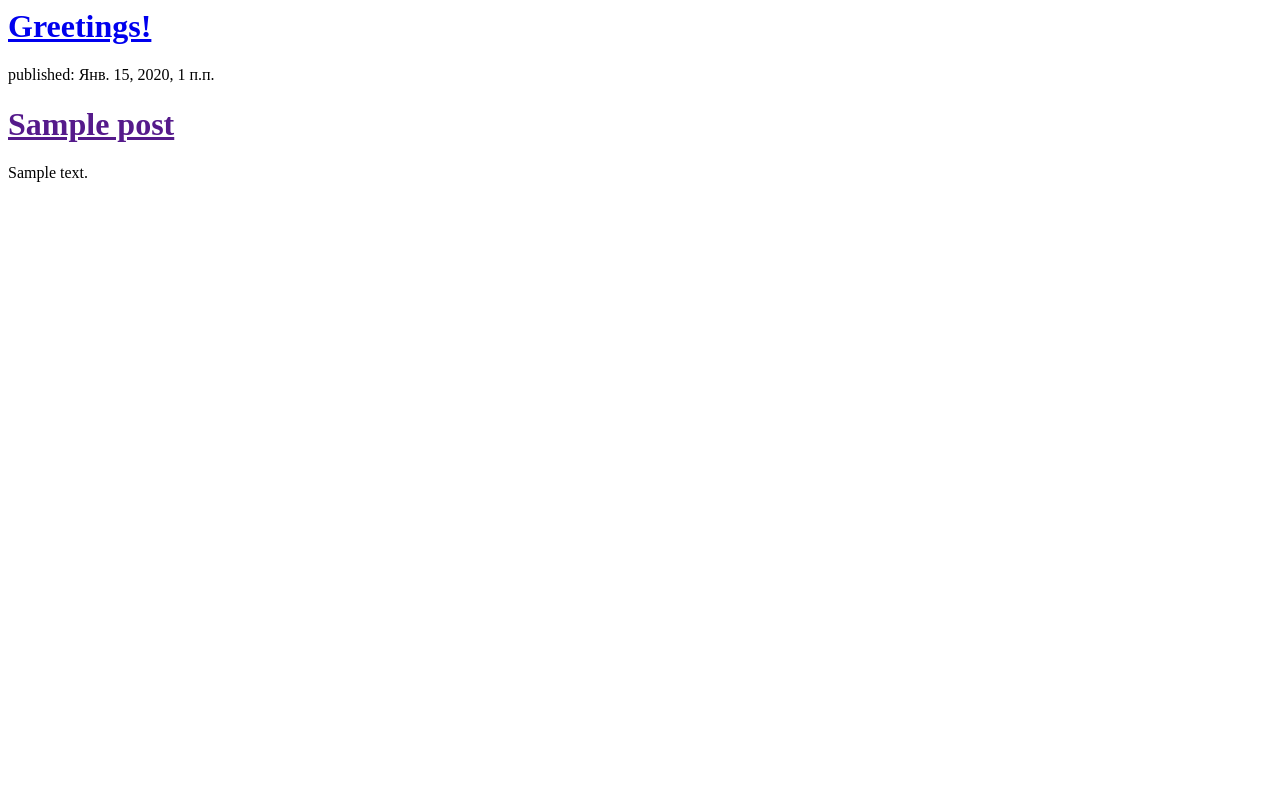
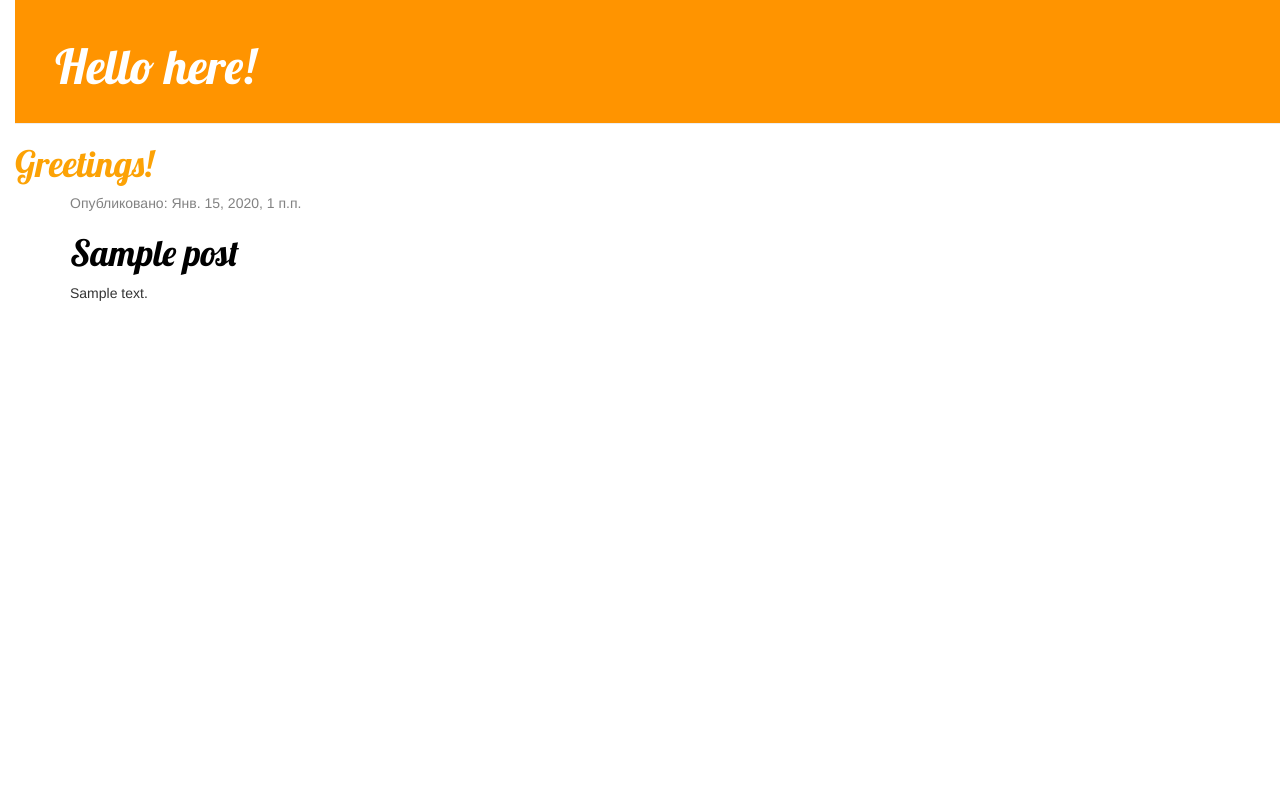
Before and after one commit to Useftro/my-first-blog, a Django app: template blog/templates/blog/post_list.html in a window 1280 px wide. Run offline with Django 3.2, Linux system fonts and the light colour scheme; the template is opened without the code that fills it: values that come from a table or form of the project are taken from there, others are empty; tables that the repository leaves empty hold one stand-in row (values such as "Sample post"); some libraries are stand-ins or nearby versions.

Commit message:
Modified website

```diff
--- /dev/null
+++ b/blog/static/css/blog.css
@@ -0,0 +1,55 @@
+h1 a {
+    color: #FCA205;
+    font-family: 'Lobster';
+}
+
+body {
+    padding-left: 15px;
+}
+
+.page-header {
+    background-color: #ff9400;
+    margin-top: 0;
+    padding: 20px 20px 20px 40px;
+}
+
+.page-header h1, .page-header h1 a, .page-header h1 a:visited, .page-header h1 a:active {
+    color: #ffffff;
+    font-size: 36pt;
+    text-decoration: none;
+}
+
+.content {
+    margin-left: 40px;
+}
+
+h1, h2, h3, h4 {
+    font-family: 'Lobster', cursive;
+}
+
+.date {
+    color: #828282;
+}
+
+.save {
+    float: right;
+}
+
+.post-form textarea, .post-form input {
+    width: 100%;
+}
+
+.top-menu, .top-menu:hover, .top-menu:visited {
+    color: #ffffff;
+    float: right;
+    font-size: 26pt;
+    margin-right: 20px;
+}
+
+.post {
+    margin-bottom: 70px;
+}
+
+.post h1 a, .post h1 a:visited {
+    color: #000000;
+}
--- a/blog/templates/blog/post_list.html
+++ b/blog/templates/blog/post_list.html
@@ -1,19 +1,36 @@
+{% load static %}
+
 <html>
     <head>
         <title>UsefTro</title>
+		<link rel="stylesheet" href="//maxcdn.bootstrapcdn.com/bootstrap/3.2.0/css/bootstrap.min.css">
+        <link rel="stylesheet" href="//maxcdn.bootstrapcdn.com/bootstrap/3.2.0/css/bootstrap-theme.min.css">
+		<link rel="stylesheet" href="{% static 'css/blog.css' %}">
+		<link href="https://fonts.googleapis.com/css?family=Lobster&subset=latin,cyrillic" rel="stylesheet" type="text/css">
     </head>
     <body>
+	    <div class="page-header">
+            <h1><a href="/">Hello here!</a></h1>
+        </div>
         <div>
             <h1><a href="/"> Greetings! </a></h1>
         </div>
 
-        {% for post in posts %}
-    <div>
-        <p>published: {{ post.published_date }}</p>
-        <h1><a href="">{{ post.title }}</a></h1>
-        <p>{{ post.text|linebreaksbr }}</p>
+        <div class="content container">
+    <div class="row">
+        <div class="col-md-8">
+            {% for post in posts %}
+                <div class="post">
+                    <div class="date">
+                        <p>Опубликовано: {{ post.published_date }}</p>
+                    </div>
+                    <h1><a href="">{{ post.title }}</a></h1>
+                    <p>{{ post.text|linebreaksbr }}</p>
+                </div>
+            {% endfor %}
+        </div>
     </div>
-{% endfor %}
+</div>
 
 
     </body>
```
